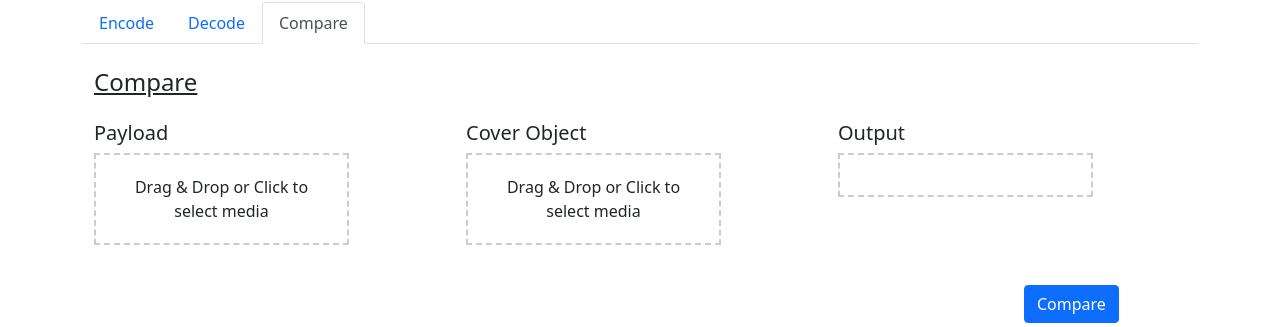
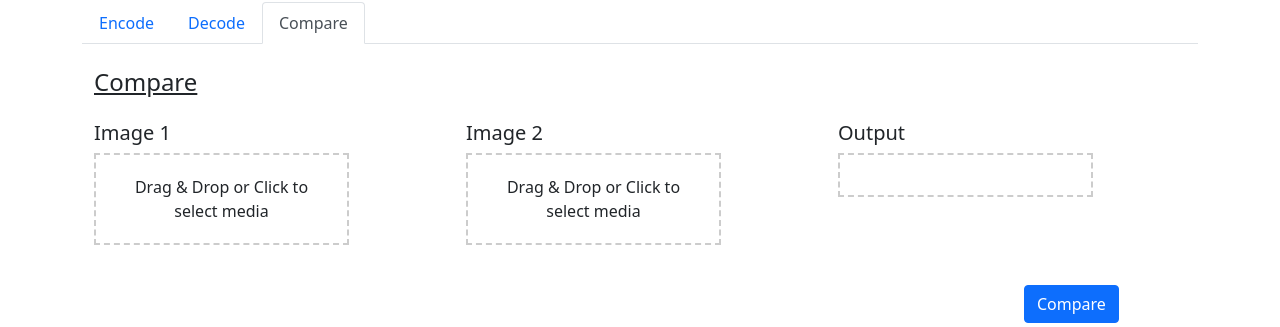
Before and after one commit to AFriedPotato28/cybersec, a Python web app: template templates/index.html in a window 1280 px wide, after a click on "Compare". Shown: the part 150-477 px from the top of the page. Run offline with Jinja, Linux system fonts and the light colour scheme; the template is opened without the code that fills it, so the values that code supplies are empty.

Commit message:
Fix: Wrong headings for compare tab

```diff
--- a/templates/index.html
+++ b/templates/index.html
@@ -270,7 +270,7 @@
               <h4><u>Compare</u></h4>
               <div class="row mt-4">
                 <div class="col-3">
-                  <h5>Payload</h5>
+                  <h5>Image 1</h5>
                   <div
                     class="media-box"
                     id="media-box-object1"
@@ -291,7 +291,7 @@
                 </div>
 
                 <div class="col-3 offset-1">
-                  <h5>Cover Object</h5>
+                  <h5>Image 2</h5>
                   <div
                     class="media-box"
                     id="media-box-object2"
```
